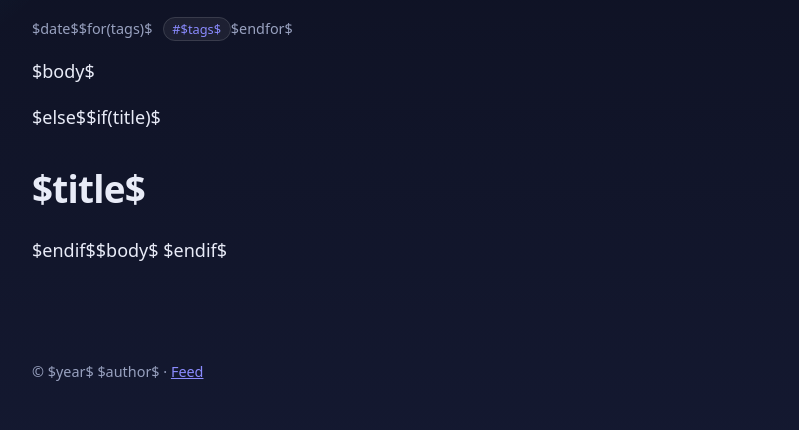
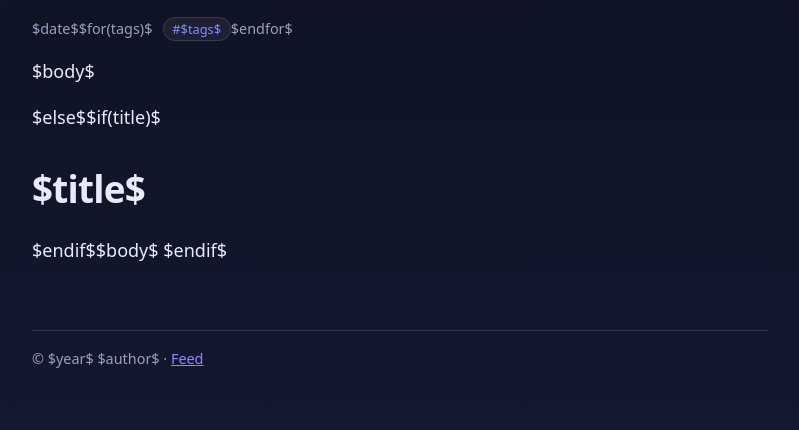
Before and after one commit to comcy/comcy.github.io, a Python web app: template templates/page.html in a window 1280 px wide. Shown: the part 235-665 px from the top of the page, without its empty margins (240-1039 px from the left). Run offline with Jinja, Linux system fonts and the light colour scheme; the template is opened without the code that fills it, so the values that code supplies are empty.

Commit message:
feat(layout): Footer mit Autor comcy und Trennlinie
- SITE_AUTHOR auf comcy (Footer und Atom-Feed)
- Linie über dem Footer, bündig mit dem Inhalt

Refs #9

Co-Authored-By: Claude Sonnet 5.5 <noreply@anthropic.com>
Claude-Session: https://claude.ai/code/session_01F5fwtfnFgo74LKWVQTfRHv

```diff
--- a/static/style.css
+++ b/static/style.css
@@ -83,7 +83,8 @@ blockquote { margin: 0; padding-left: 1rem; border-left: 3px solid var(--accent)
   background: var(--card); box-shadow: var(--shadow); }
 .gallery img { width: 100%; aspect-ratio: 4/3; object-fit: cover; border-radius: 10px; }
 .gallery figcaption { color: var(--muted); font-size: .85rem; margin-top: .4rem; }
-footer.site { margin-top: 3rem; padding-top: 1rem; padding-bottom: 2rem; color: var(--muted); font-size: .9rem; }
+footer.site { margin-top: 3rem; padding-bottom: 2rem; color: var(--muted); font-size: .9rem; }
+footer.site p { margin: 0; padding-top: 1rem; border-top: 1px solid var(--line); }
 .copy-btn { position: absolute; top: .4rem; right: .4rem; font: inherit; font-size: .75rem; cursor: pointer;
   padding: .15rem .5rem; border: 1px solid var(--line); border-radius: 6px; background: var(--card); color: var(--muted); }
 div.sourceCode { position: relative; }
```
Also changed, not shown: 1 other file.
